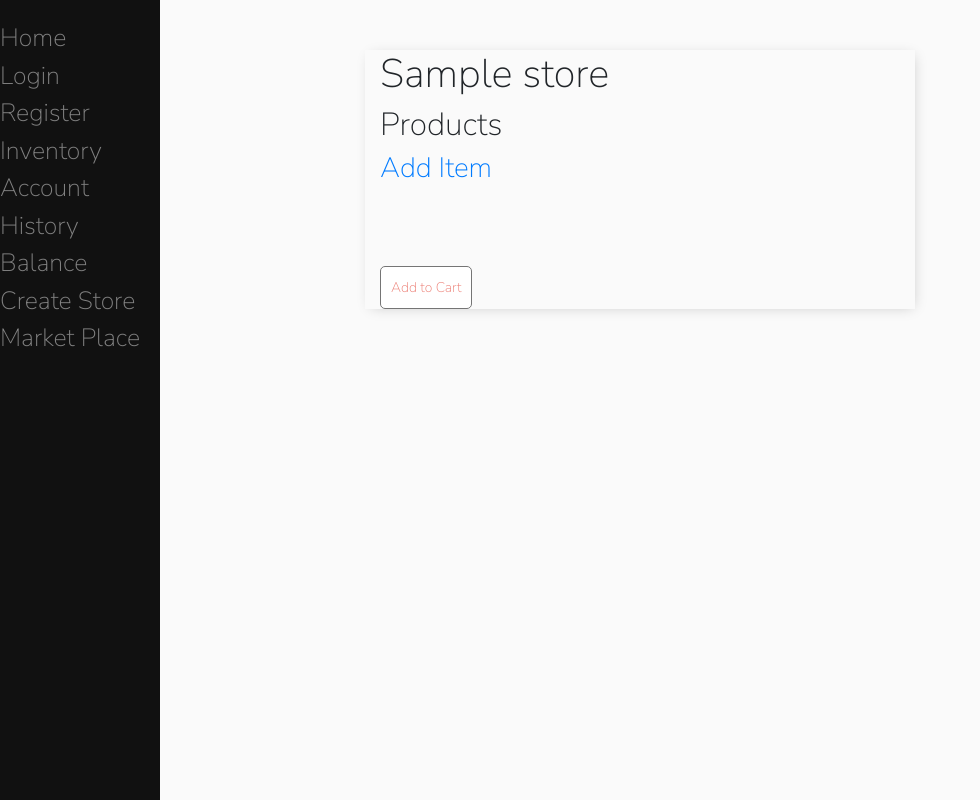
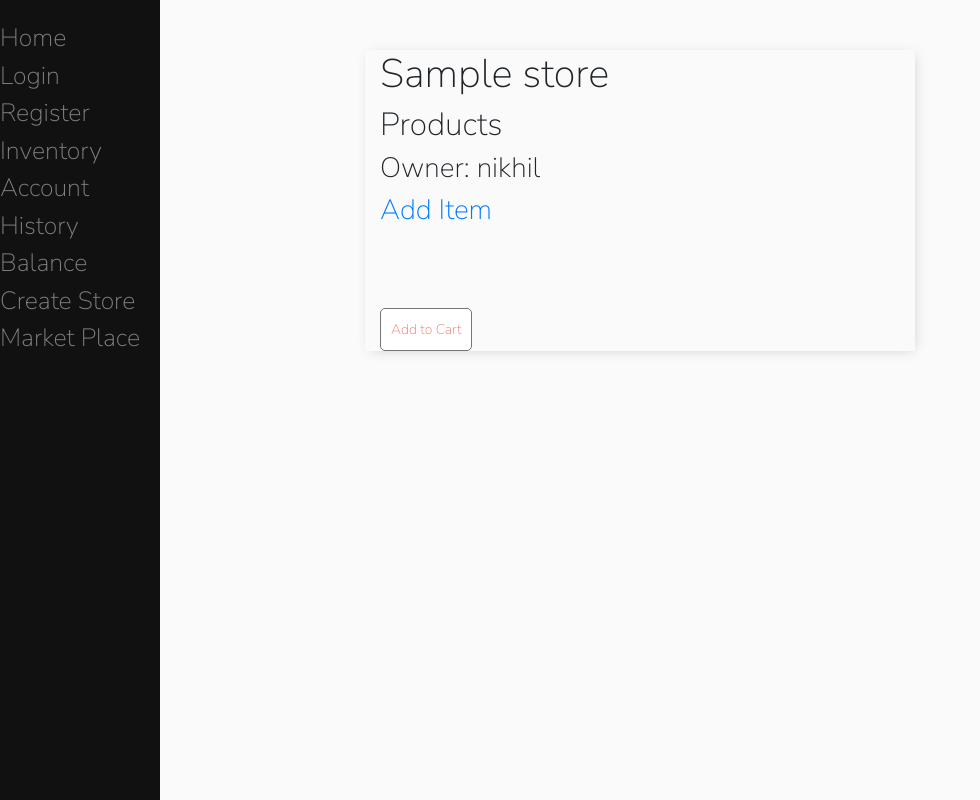
Before and after one commit to AdventurousDataScientist/EcommerceSite, a Django app: page /store/1 in a window 1280 px wide. Shown: the whole page, without its empty margins (0-980 px from the left). Run offline with Django 4.2, Linux system fonts and the light colour scheme; data comes from the database, SQL or seed files in the repository; tables that the repository leaves empty hold one stand-in row (values such as "Sample post"); parts of the project's set-up code (start-up, migrations or seed data) failed here and were passed over.

Commit message:
show store debugging code

```diff
--- a/ecommerce_site/main/templates/main/show_store.html
+++ b/ecommerce_site/main/templates/main/show_store.html
@@ -5,6 +5,7 @@
 {% block content %}
     <h1>{{ store.name }}</h1>
     <h2>Products</h2>
+    <h3>Owner: {{ store.owner }}</h3>
     <h3><a href="/create/{{ store.name }}">Add Item</a></h3>
     <br>
     <br>
```
